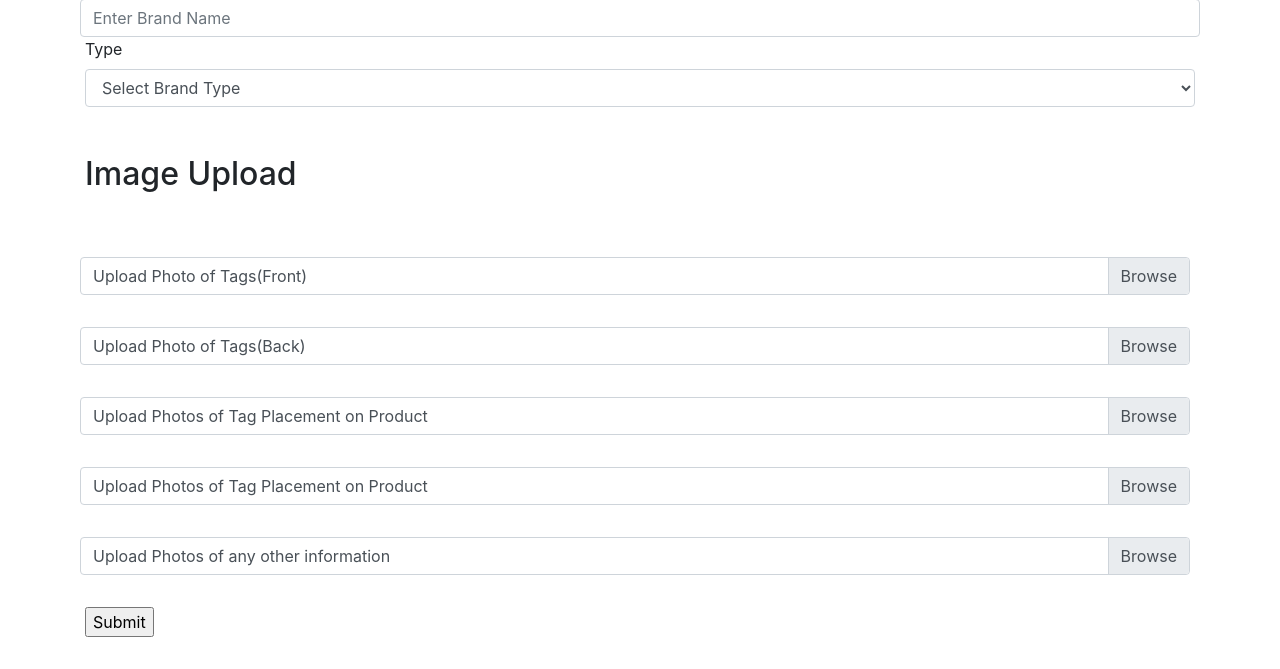
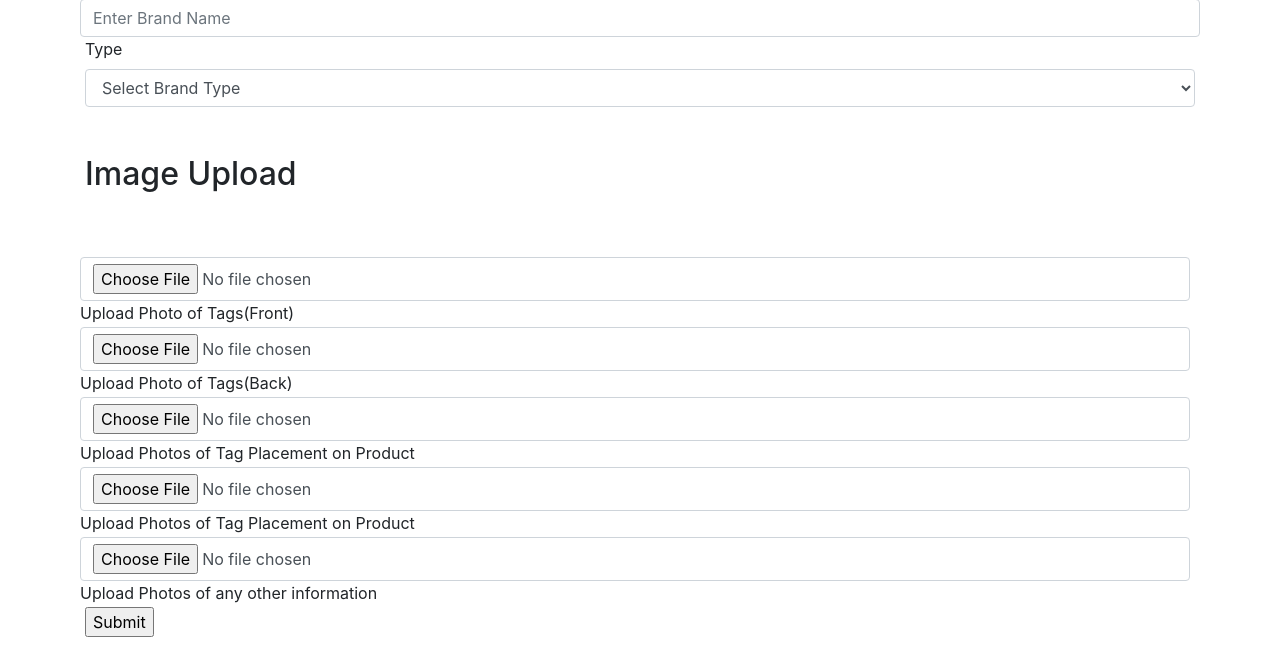
Before and after one commit to rnguyen18/RFID_Web_Portal, a Django app: page /form/new/ in a window 1280 px wide. Shown: the part 1431-2100 px from the top of the page. Run offline with Django 3.2, Linux system fonts and the light colour scheme; some libraries are stand-ins or nearby versions.

Commit message:
Changed the update page as well

```diff
--- a/WalmartApp/templates/walmart/form_new.html
+++ b/WalmartApp/templates/walmart/form_new.html
@@ -150,24 +150,24 @@
         <h2 class="my-5">Image Upload</h2>
 
         <div class="form-row my-3 custom-file">
-            <input class="custom-file-input" type="file" name="photoFiles" id="id_files">
-            <label class="custom-file-label" for="id_files">Upload Photo of Tags(Front)</label>
+            <input class="form-control" type="file" name="photoFiles" id="id_files">
+            <label class="form-label" for="id_files">Upload Photo of Tags(Front)</label>
         </div>
         <div class="form-row my-3 custom-file">
-            <input class="custom-file-input" type="file" name="photoFiles1" id="id_files">
-            <label class="custom-file-label" for="id_files">Upload Photo of Tags(Back)</label>
+            <input class="form-control" type="file" name="photoFiles1" id="id_files">
+            <label class="form-label" for="id_files">Upload Photo of Tags(Back)</label>
         </div>
         <div class="form-row my-3 custom-file">
-            <input class="custom-file-input" type="file" name="photoFiles2" id="id_files">
-            <label class="custom-file-label" for="id_files">Upload Photos of Tag Placement on Product</label>
+            <input class="form-control" type="file" name="photoFiles2" id="id_files">
+            <label class="form-label" for="id_files">Upload Photos of Tag Placement on Product</label>
         </div>
         <div class="form-row my-3 custom-file">
-            <input class="custom-file-input" type="file" name="photoFiles3" id="id_files">
-            <label class="custom-file-label" for="id_files">Upload Photos of Tag Placement on Product</label>
+            <input class="form-control" type="file" name="photoFiles3" id="id_files">
+            <label class="form-label" for="id_files">Upload Photos of Tag Placement on Product</label>
         </div>
         <div class="form-row my-3 custom-file">
-            <input class="custom-file-input" type="file" name="photoFiles4" id="id_files">
-            <label class="custom-file-label" for="id_files">Upload Photos of any other information</label>
+            <input class="form-control" type="file" name="photoFiles4" id="id_files">
+            <label class="form-label" for="id_files">Upload Photos of any other information</label>
         </div>
 
         <input class="my-3" type="submit" value="Submit">
```
Also changed, not shown: WalmartApp/templates/walmart/form_update.html (+11 -10 lines).
